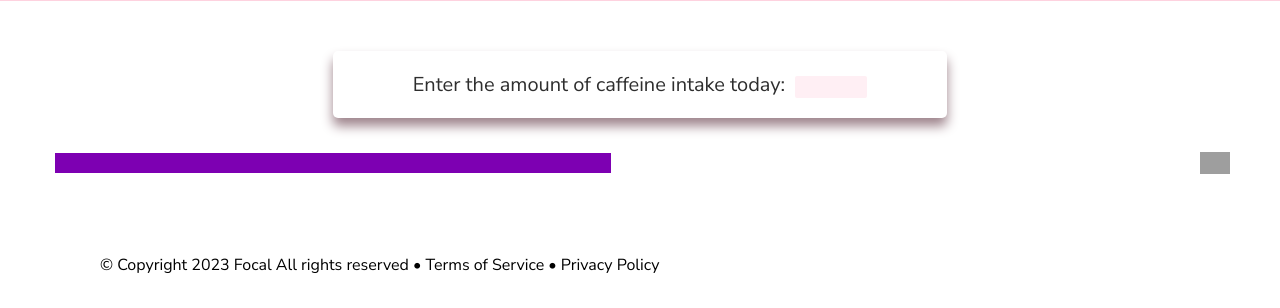
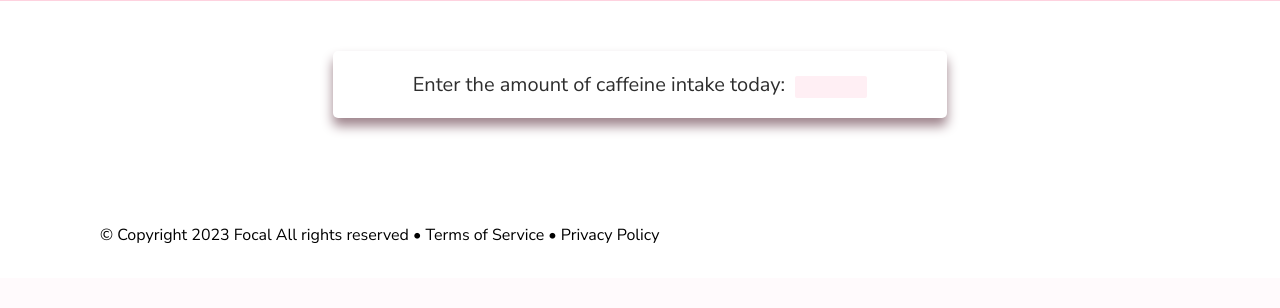
Before and after one commit to ekdaZ/group18, a Django app: template templates/overview.html in a window 1280 px wide. Shown: the part 602-910 px from the top of the page. After the commit the page ends 845 px from the top, so only its background shows below. Run offline with Django 4.2, Linux system fonts and the light colour scheme; the template is opened without the code that fills it, so the values that code supplies are empty; grey boxes are pictures that could not be loaded.

Commit message:
Update overview.html

```diff
--- a/templates/overview.html
+++ b/templates/overview.html
@@ -159,12 +159,6 @@
                     id="hours__input">
             </span>
         </div>
-        <div class="progress__container">
-            <div id="progress__bar">
-                <div id="progress__bar__fill" style="width: 50%;"></div>
-            </div>
-            <img src="{% static 'Flag.png' %}" alt="Icon">
-        </div>
     </div>
 </body>
 
```
